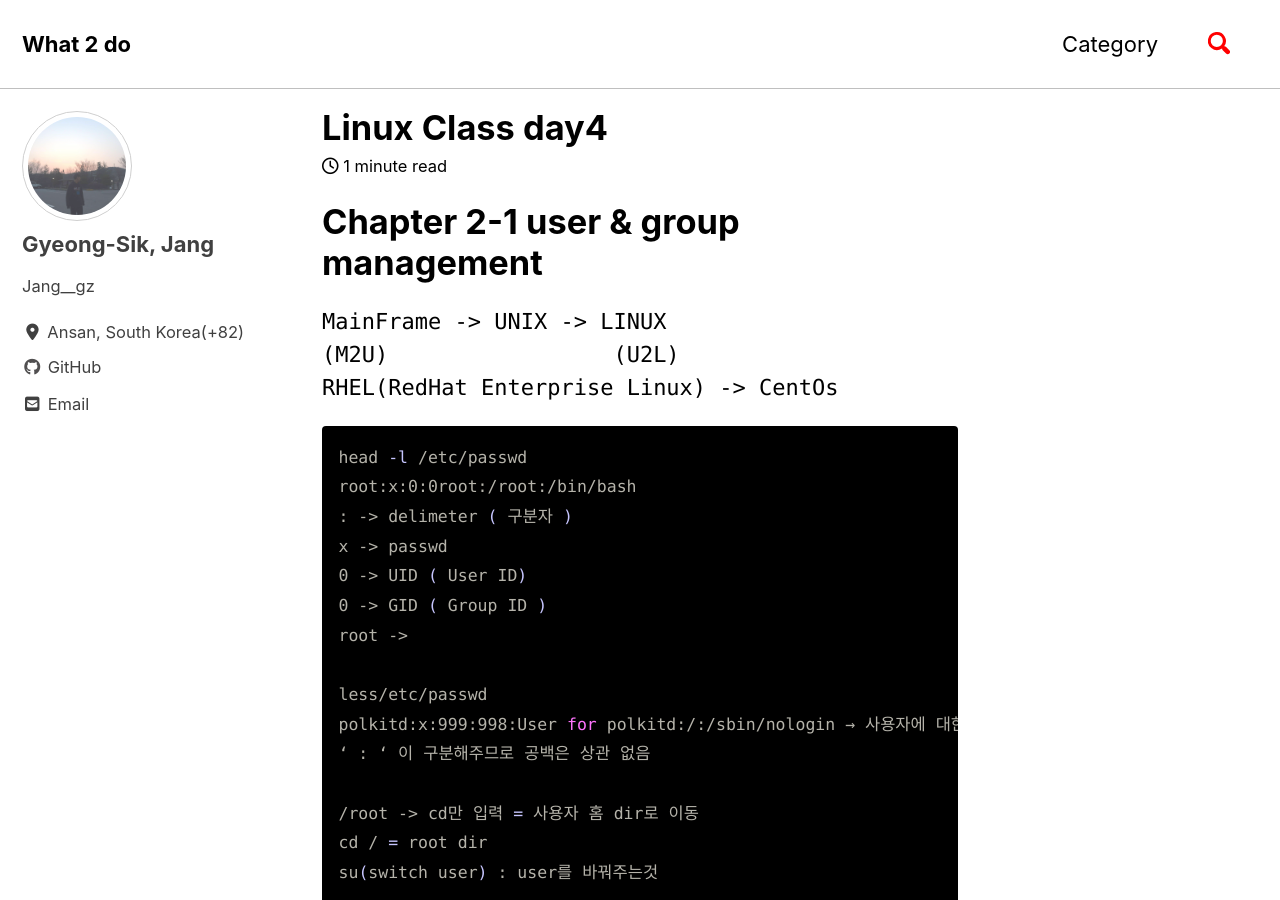
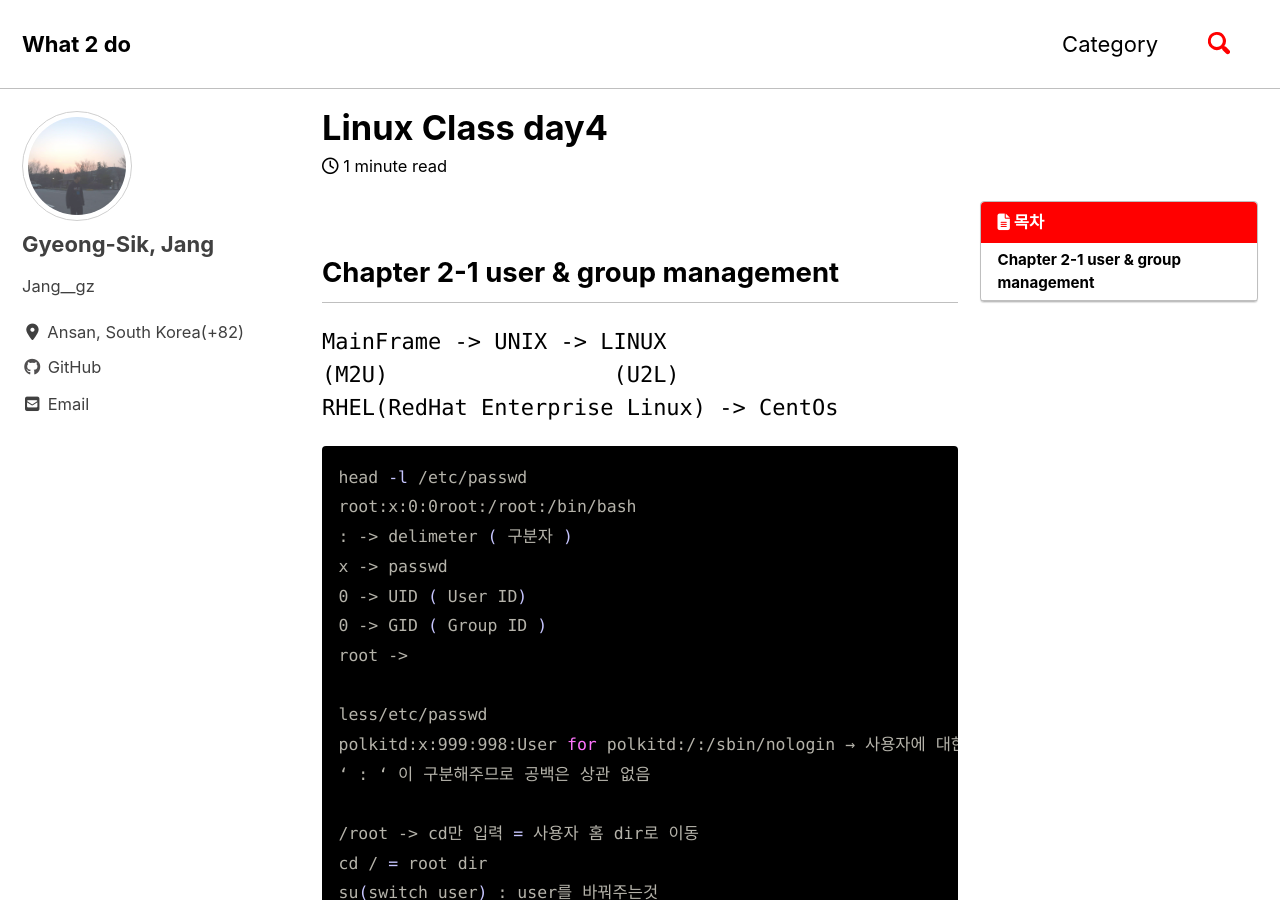
Before and after one commit to JangGyeongSik/JangGyeongSik.github.io, a Jekyll site: the page built from _posts/2019-07-15-basic_4-post.md, in a window 1280 px wide and 900 px high. Built offline with Jekyll 4.4.1, drawn with Linux system fonts in a browser that asks for light colours; cached includes are drawn as plain includes; nearby versions of some CDN libraries.

Commit message:
Update 2019-07-15-basic_4-post.md

````diff
--- a/_posts/2019-07-15-basic_4-post.md
+++ b/_posts/2019-07-15-basic_4-post.md
@@ -2,9 +2,12 @@
 title: "Linux Class day4 "
 date: 2019-07-15 17:10
 categories: Linux
+toc: true
+toc_sticky: true
+toc_label: 목차
 ---
 
-# Chapter 2-1 user & group management
+## Chapter 2-1 user & group management
 
 ```class
 MainFrame -> UNIX -> LINUX
@@ -12,7 +15,7 @@ MainFrame -> UNIX -> LINUX
 RHEL(RedHat Enterprise Linux) -> CentOs
 ```
 
-```shell
+```bash
 head -l /etc/passwd
 root:x:0:0root:/root:/bin/bash
 : -> delimeter ( 구분자 )
@@ -78,7 +81,7 @@ SHELL=/bin/bash
 SKEL=/etc/skel
 CREATE_MAIL_SPOOL=yes
 
- useradd -u 2000 -g(주그룹) user777 -G(보조그룹) wheel(=10) -d(사용자가 사용할 홈디렉 /home/guest/userabc -m(사용자 홈 디렉토리가 존재하지 않을 때 지정) -s /bin/bash(기본 쉘) userabc
+useradd -u 2000 -g(주그룹) user777 -G(보조그룹) wheel(=10) -d(사용자가 사용할 홈디렉 /home/guest/userabc -m(사용자 홈 디렉토리가 존재하지 않을 때 지정) -s /bin/bash(기본 쉘) userabc
 
 [root@localhost guest]# useradd -u 2000 -g user777 -G wheel -d /home/guest/userabc -m -s /bin/bash userab
 [root@localhost guest]# tail -l /etc/passwd
@@ -93,9 +96,10 @@ user2000:x:2000:2000::/home/guest/user2000:/bin/bash
 	=> 중복은 되지만 시스템에서 구분을 못한다.
 ```
 
-```shell
+
 계정삭제 : userdel guest01
 
+```bash
 [root@localhost ~]# grep guset01 /etc/passwd
 [root@localhost ~]# ls -l /home/guest
 total 0
````
